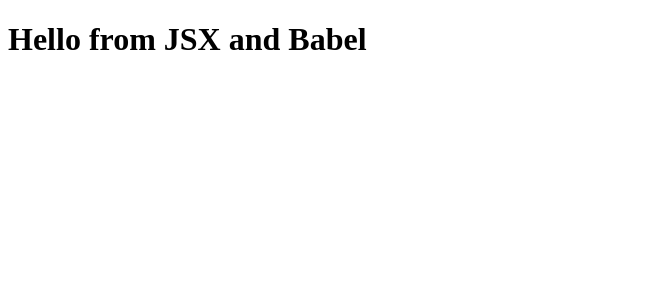
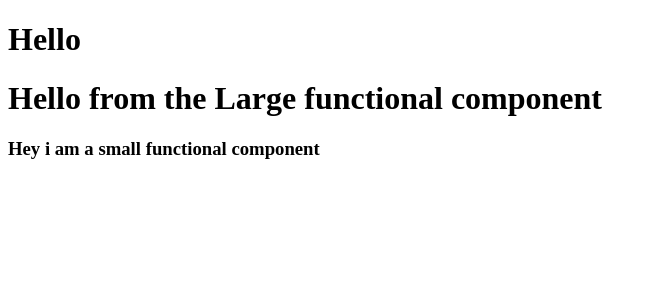
Before and after one commit to Vinit71/TasteBite, a React (Vite) app: page / in a window 1280 px wide. Shown: the top 300 px of the page, without its empty margins (0-657 px from the left). Built offline with nearby package versions, Linux system fonts and the light colour scheme.

Commit message:
Remove old commented code and learn to inject JS inside JSX

```diff
--- a/App.js
+++ b/App.js
@@ -1,41 +1,28 @@
 import React from 'react'
 import ReactDOM from 'react-dom/client'
-// const heading = React.createElement("h1", {id: "heading"}, "Hello from the React")
-// const root = ReactDOM.createRoot(document.getElementById("root"));
-// root.render(heading);
 
+//we can have components inside component
+//we can have componets inside variable/reactElement
 
-// create this structure using React.createElement();
-{/* <div id="parent">
-    <div id="child1">
-        <h1>heading1</h1>
-        <h1>heading2</h1>
+//react element
+const heading = (
+    <h1>Hello</h1>
+);
+
+//functional componet 1
+const SmallComponent = ()=>(
+    <h3>Hey i am a small functional component</h3>
+)
+
+//functional component 2
+const LargeComponent = () =>(
+    <div id="container">
+    {heading}
+    <h1>Hello from the Large functional component</h1>
+    <SmallComponent />
     </div>
-    <div id="child2">
-        <h1>heading1</h1>
-        <h1>heading2</h1>
-    </div>
-</div> */}
+);
 
-const parent = React.createElement("div", {id: "parent"},
-    [
-        React.createElement("div", {id: "child1"},
-            [
-                React.createElement("h1", {}, "heading1"), React.createElement("h1", {}, "heading2")
-            ]),
-            React.createElement("div", {id: "child2"},
-            [
-                React.createElement("h1", {}, "heading1"), React.createElement("h1", {}, "heading2"),
-            ]
-        )
-    ]
-);
-//this code looks very ugly so we will use 'JSX' to make our life easy.
-//still this is the core of React, JSX just help us to do these things easily
-
-const myJsx = <h1>Hello from JSX and Babel</h1>
 const root = ReactDOM.createRoot(document.getElementById("root"));
 
-console.log(myJsx);    //plain js object
-
-root.render(myJsx);
+root.render(<LargeComponent />);
```
